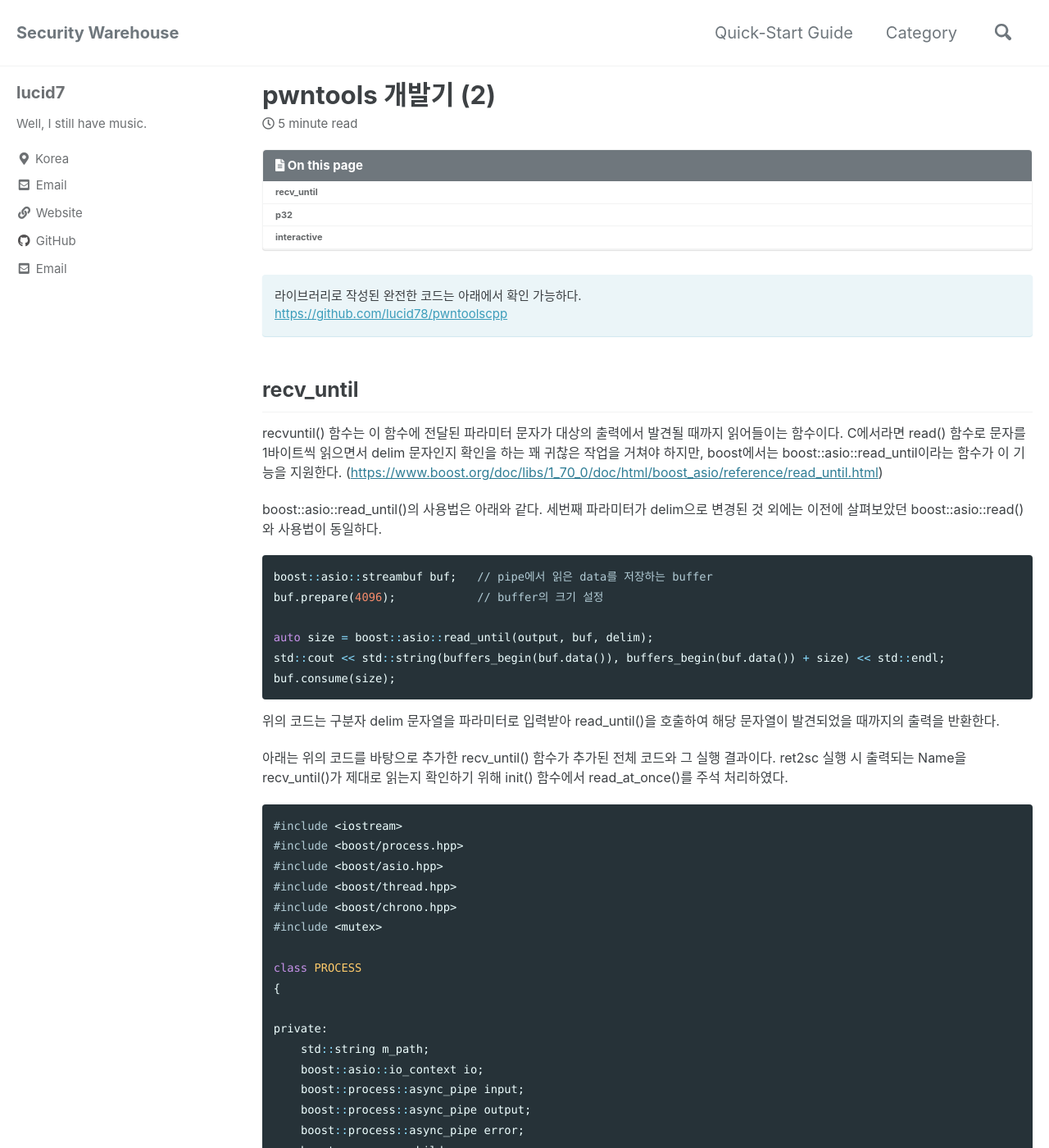
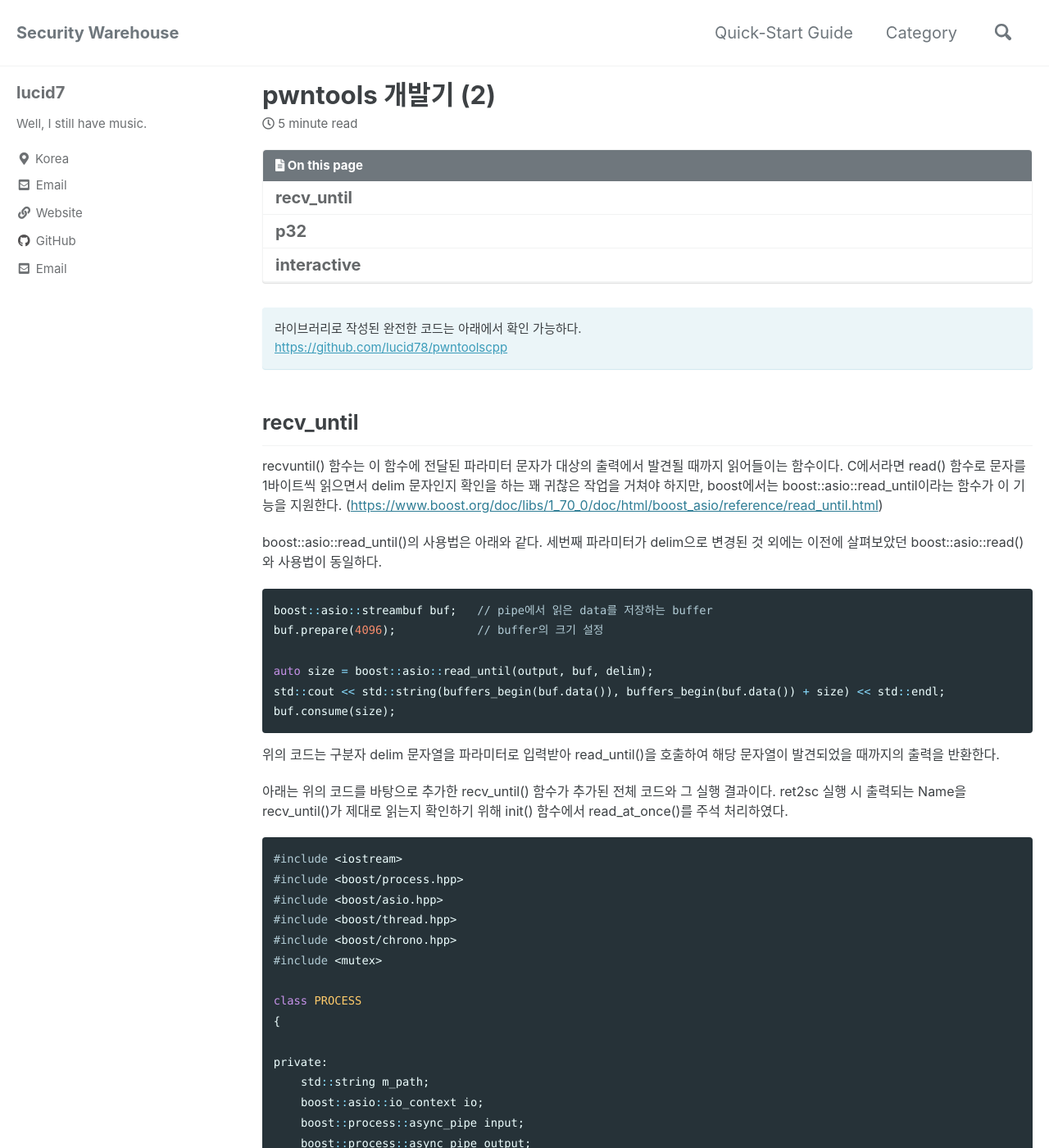
Before and after one commit to lucid78/lucid78.github.io, a Jekyll site: the page built from _posts/pwntools/2021-01-12-pwntoolscpp-2.md, in a window 1280 px wide and 1400 px high. Shown: the whole window at 82% size. Built offline with Jekyll 4.4.1, drawn with Linux system fonts in a browser that asks for light colours; cached includes are drawn as plain includes.

Commit message:
toc font size up

```diff
--- a/_sass/minimal-mistakes/_navigation.scss
+++ b/_sass/minimal-mistakes/_navigation.scss
@@ -534,7 +534,7 @@
   font-size: $type-size-6;
 
   @include breakpoint($large) {
-    font-size: $type-size-7;
+    font-size: $type-size-4;
   }
 
   a {
```
Also changed, not shown: Gemfile.lock, 17 other files.
